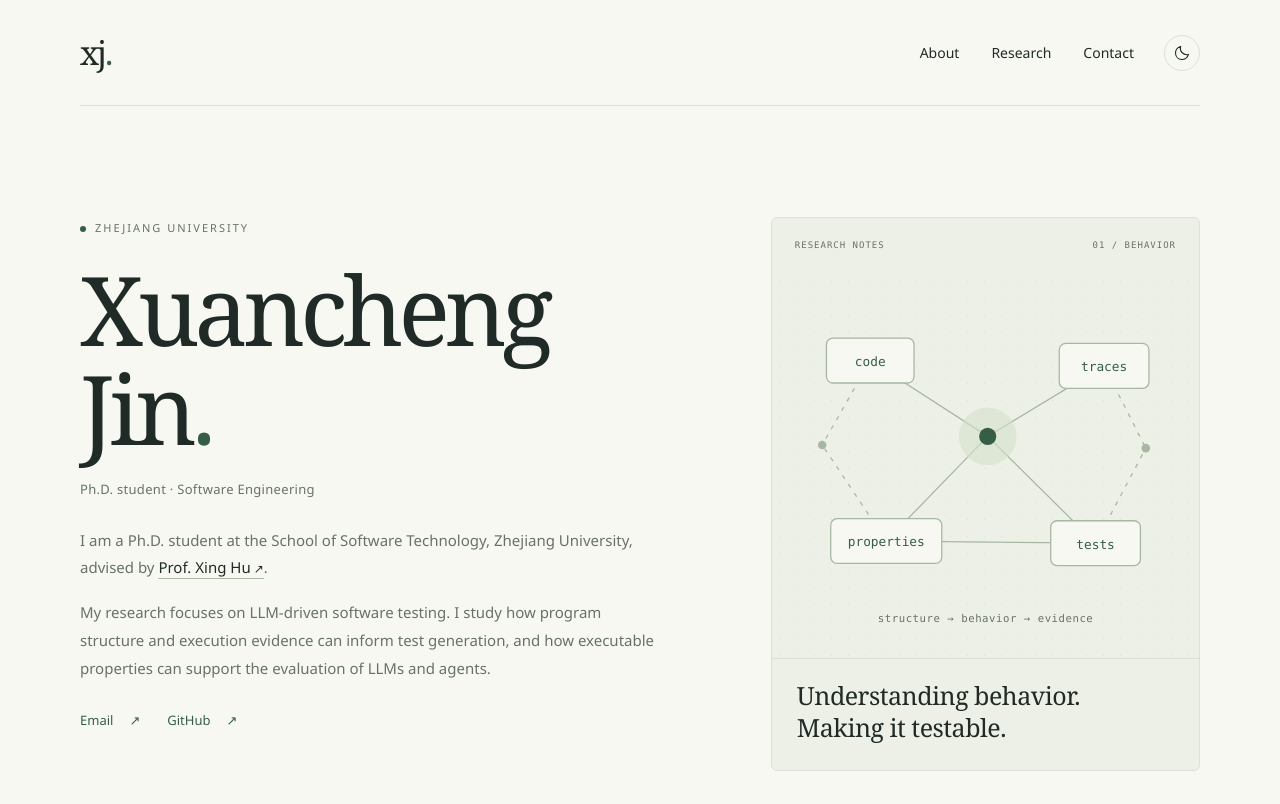
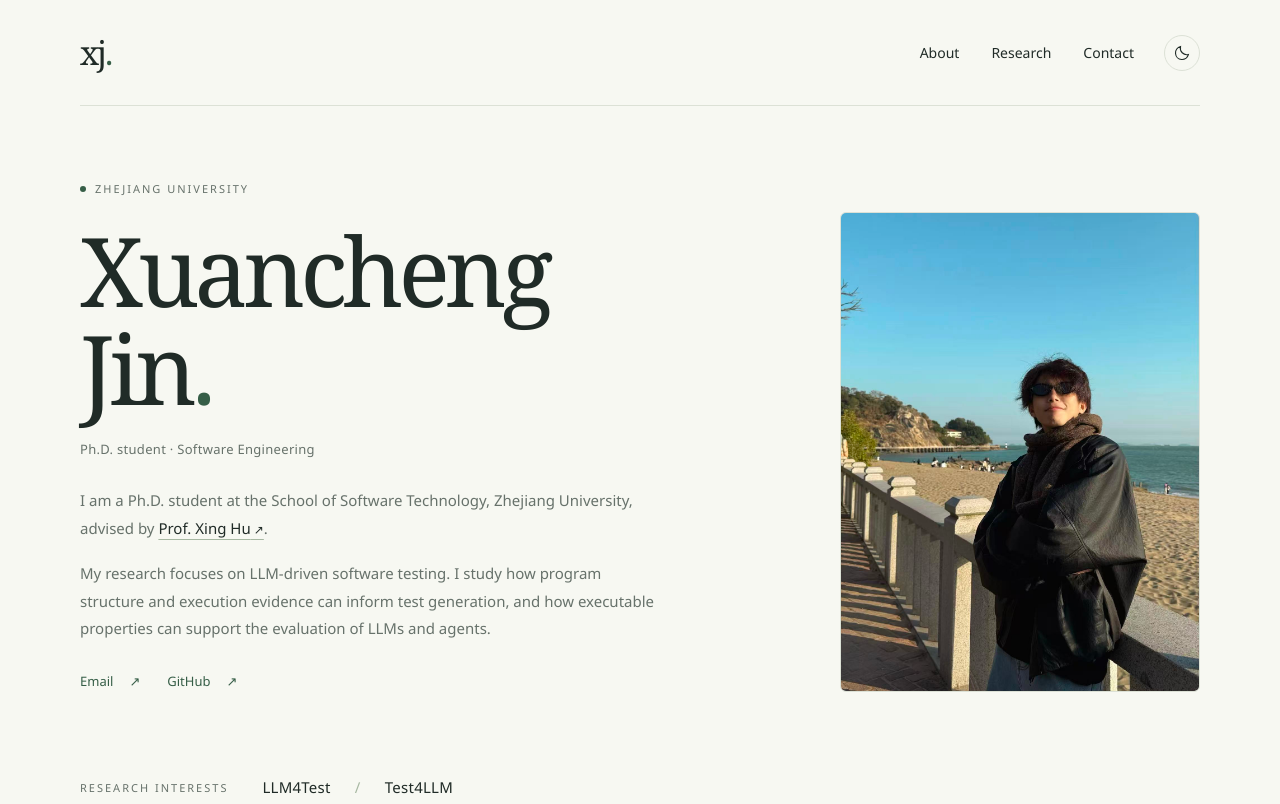
Before and after one commit to xc-jin/xc-jin.github.io, a plain HTML site: page index.html in a window 1280 px wide. Shown: the top 804 px of the page. Drawn offline with Linux system fonts and the light colour scheme.

Commit message:
Add personal photo to homepage

```diff
--- a/assets/style.css
+++ b/assets/style.css
@@ -32,14 +32,8 @@ h1{font-family:Georgia,"Times New Roman",serif;font-size:clamp(66px,7.5vw,104px)
 .external{font-size:12px}
 .hero-links{display:flex;gap:27px;margin-top:27px;font-size:13px;color:var(--accent)}
 .hero-links a{display:flex;gap:16px;align-items:center}
-.research-figure{margin:36px 0 0;background:var(--panel);border:1px solid var(--line);border-radius:var(--radius);overflow:hidden;position:relative}
-.figure-top{display:flex;justify-content:space-between;gap:10px;padding:20px 23px;font-family:Consolas,monospace;font-size:9px;letter-spacing:1px;color:var(--muted)}
-.behavior-graph{display:block;width:100%;height:auto;background-image:radial-gradient(var(--line) .8px,transparent .8px);background-size:17px 17px}
-.graph-lines{stroke:var(--graph)}.graph-small-nodes{fill:var(--graph)}.graph-nodes{fill:var(--node);stroke:var(--graph)}
-.graph-labels{font-family:Consolas,monospace;font-size:12px;fill:var(--accent)}
-.graph-halo{fill:var(--halo);fill-opacity:.6}.graph-center{fill:var(--accent)}
-.graph-caption{font-family:Consolas,monospace;font-size:10px;letter-spacing:.5px;fill:var(--muted)}
-figcaption{padding:20px 25px 26px;border-top:1px solid var(--line);font-family:Georgia,"Times New Roman",serif;font-size:25px;line-height:1.3;letter-spacing:-.5px}
+.portrait{margin:30px 0 0;justify-self:end;width:100%;max-width:360px}
+.portrait img{display:block;width:100%;height:auto;aspect-ratio:1279/1705;border-radius:var(--radius);border:1px solid var(--line)}
 .interests{display:flex;align-items:center;gap:34px;padding:25px 0 30px;border-bottom:1px solid var(--line)}
 .interests p{font-size:15px;letter-spacing:.25px;margin:0}.interests p span{color:var(--graph);margin:0 20px}
 .research-section{padding:67px 0 72px}
@@ -62,6 +56,6 @@ figcaption{padding:20px 25px 26px;border-top:1px solid var(--line);font-family:G
 .contact-section>p{font-size:12px;color:var(--muted);margin:0;text-align:right}
 .site-footer{display:flex;justify-content:space-between;gap:20px;padding:26px 0 30px;font-size:10px;color:var(--muted);letter-spacing:.2px}
 @media(min-width:1600px){.hero{padding-top:90px}}
-@media(max-width:1000px){.page-shell{width:calc(100% - 72px)}.hero{column-gap:40px;grid-template-columns:minmax(0,1.3fr) minmax(0,1fr)}h1{font-size:78px;letter-spacing:-4px}.figure-top{padding:15px;font-size:8px;letter-spacing:.3px}figcaption{font-size:23px;padding:20px}.introduction{font-size:14px}}
-@media(max-width:720px){.page-shell{width:calc(100% - 40px)}.site-header{min-height:80px;gap:18px}.site-header nav{gap:19px;font-size:12px}.wordmark{font-size:29px}.theme-button{width:32px;height:32px}.hero{grid-template-columns:1fr;padding:44px 0 32px;gap:0}h1{font-size:clamp(56px,19vw,76px);letter-spacing:-4px;margin-top:20px}.hero-copy{max-width:560px}.identity{font-size:12px;margin-bottom:22px}.introduction{font-size:14px}.research-figure{display:none}.hero-links{margin-top:23px}.interests{display:block;padding:18px 0 28px}.interests p{margin-top:10px;font-size:14px}.interests p span{margin:0 17px}.research-section{padding:40px 0 43px}.section-heading{margin-bottom:23px}.section-heading h2{font-size:35px}.section-note{font-size:8px;letter-spacing:.9px}.publication{grid-template-columns:1fr;gap:16px;padding-top:20px}.publication-meta{flex-direction:row;align-items:center;gap:13px;padding-top:0}.year{font-size:19px}.venue{font-size:9px}.publication h3{font-size:25px}.authors{font-size:11px;line-height:1.8;margin-bottom:17px}.publication-description{font-size:13px}.paper-links{margin-top:21px}.contact-section{align-items:flex-start;flex-direction:column;gap:17px;padding:27px 0}.contact-section>p{text-align:left;font-size:11px}.email-link span{margin-left:13px}.site-footer{padding-top:20px;font-size:9px}}
+@media(max-width:1000px){.page-shell{width:calc(100% - 72px)}.hero{column-gap:40px;grid-template-columns:minmax(0,1.3fr) minmax(0,1fr)}h1{font-size:78px;letter-spacing:-4px}.introduction{font-size:14px}}
+@media(max-width:720px){.page-shell{width:calc(100% - 40px)}.site-header{min-height:80px;gap:18px}.site-header nav{gap:19px;font-size:12px}.wordmark{font-size:29px}.theme-button{width:32px;height:32px}.hero{grid-template-columns:1fr;padding:44px 0 32px;gap:0}h1{font-size:clamp(56px,19vw,76px);letter-spacing:-4px;margin-top:20px}.hero-copy{max-width:560px}.identity{font-size:12px;margin-bottom:22px}.introduction{font-size:14px}.portrait{justify-self:start;width:min(100%,240px);margin:28px 0 0}.hero-links{margin-top:23px}.interests{display:block;padding:18px 0 28px}.interests p{margin-top:10px;font-size:14px}.interests p span{margin:0 17px}.research-section{padding:40px 0 43px}.section-heading{margin-bottom:23px}.section-heading h2{font-size:35px}.section-note{font-size:8px;letter-spacing:.9px}.publication{grid-template-columns:1fr;gap:16px;padding-top:20px}.publication-meta{flex-direction:row;align-items:center;gap:13px;padding-top:0}.year{font-size:19px}.venue{font-size:9px}.publication h3{font-size:25px}.authors{font-size:11px;line-height:1.8;margin-bottom:17px}.publication-description{font-size:13px}.paper-links{margin-top:21px}.contact-section{align-items:flex-start;flex-direction:column;gap:17px;padding:27px 0}.contact-section>p{text-align:left;font-size:11px}.email-link span{margin-left:13px}.site-footer{padding-top:20px;font-size:9px}}
 @media(prefers-reduced-motion:reduce){html{scroll-behavior:auto}}
--- a/index.html
+++ b/index.html
@@ -46,22 +46,8 @@
           </div>
         </div>
 
-        <figure class="research-figure" aria-label="An illustration connecting program structure, behavioral specifications, and executable tests">
-          <div class="figure-top"><span>RESEARCH NOTES</span><span>01 / BEHAVIOR</span></div>
-          <svg viewBox="0 0 400 360" class="behavior-graph" role="img" aria-labelledby="graph-title">
-            <title id="graph-title">From program behavior to executable tests</title>
-            <g class="graph-lines" fill="none" stroke-width="1.2">
-              <path d="M92 82 202 153 311 87M202 153 107 251M202 153 303 253M107 251 303 253"/>
-              <path d="M92 82 47 161M311 87 350 164M303 253 350 164M107 251 47 161" stroke-dasharray="4 6"/>
-            </g>
-            <g class="graph-small-nodes"><circle cx="47" cy="161" r="4"/><circle cx="350" cy="164" r="4"/></g>
-            <g class="graph-nodes" stroke-width="1.2"><rect x="51" y="61" width="82" height="42" rx="6"/><rect x="269" y="66" width="84" height="42" rx="6"/><rect x="55" y="230" width="104" height="42" rx="6"/><rect x="261" y="232" width="84" height="42" rx="6"/></g>
-            <g class="graph-labels" text-anchor="middle"><text x="92" y="87">code</text><text x="311" y="92">traces</text><text x="107" y="256">properties</text><text x="303" y="258">tests</text></g>
-            <circle class="graph-halo" cx="202" cy="153" r="27"/>
-            <circle class="graph-center" cx="202" cy="153" r="8"/>
-            <text x="200" y="327" class="graph-caption" text-anchor="middle">structure → behavior → evidence</text>
-          </svg>
-          <figcaption>Understanding behavior.<br>Making it testable.</figcaption>
+        <figure class="portrait">
+          <img src="assets/me.jpg" alt="Xuancheng Jin by the sea" width="1279" height="1705" fetchpriority="high" decoding="async">
         </figure>
       </section>
 
```
Also changed, not shown: assets/me.jpg (added).
